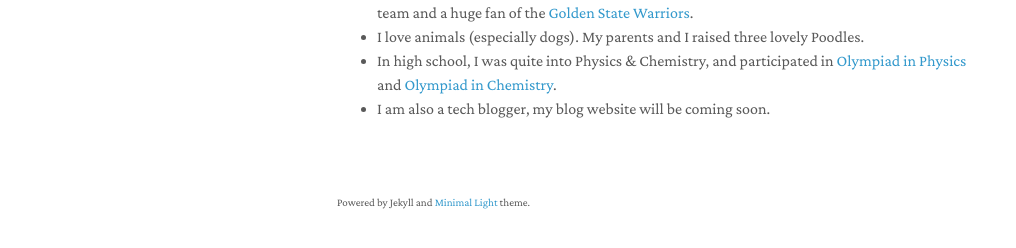
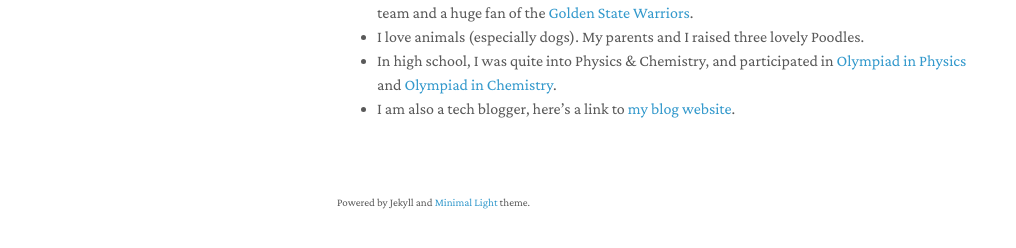
Before and after one commit to knightnemo/knightnemo.github.io, a Jekyll site: the page built from index.md, in a window 1280 px wide and 900 px high, scrolled down 1590 px. Shown: the part 617-865 px from the top of the window, without its empty margins (133-1149 px from the left). Built offline with Jekyll 4.4.1, drawn with Linux system fonts in a browser that asks for light colours; a style sheet for code colours, icons or effects is not loaded; our own code applies the rules of GitHub Pages for plain Markdown files.

Commit message:
update blog website

```diff
--- a/index.md
+++ b/index.md
@@ -48,4 +48,4 @@ My research goal is to develop **Fundamental models with an intrinsic understand
 - I'm also really into sports, especially basketball and running. I'm a member of the IIIS basketball team and a huge fan of the [Golden State Warriors](https://www.nba.com/warriors/).
 - I love animals (especially dogs). My parents and I raised three lovely Poodles.
 - In high school, I was quite into Physics & Chemistry, and participated in [Olympiad in Physics](http://cpho.pku.edu.cn) and [Olympiad in Chemistry](https://www.chemsoc.org.cn).
-- I am also a tech blogger, my blog website will be coming soon.
+- I am also a tech blogger, here's a link to [my blog website](https://knightnemo.github.io/blog/).
```
